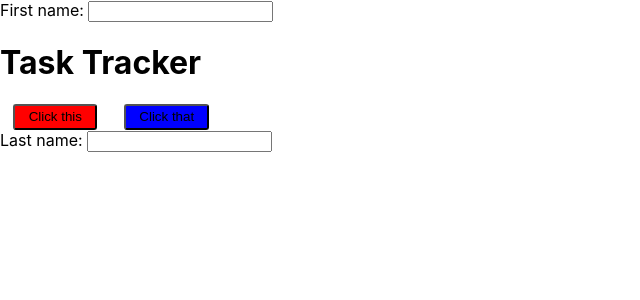
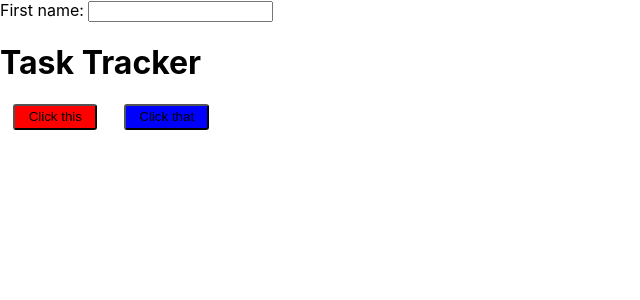
Before and after one commit to helenchg/wearml-react, a React (Create React App) app: page / in a window 1280 px wide. Shown: the top 300 px of the page, without its empty margins (0-640 px from the left). Built offline with nearby package versions, Linux system fonts and the light colour scheme.

Commit message:
got rid of wearml to see what happens

```diff
--- a/public/index.html
+++ b/public/index.html
@@ -29,15 +29,6 @@
   <body>
     <noscript>You need to enable JavaScript to run this app.</noscript>
     <div id="root"></div>
-    <form>
-      Last name:
-      <input
-        type="text"
-        name="lname"
-        data-wml-speech-command="Dead Chicken"
-        data-wml-style=".overlay"
-      />
-    </form>
     <!--
       This HTML file is a template.
       If you open it directly in the browser, you will see an empty page.
--- a/src/App.js
+++ b/src/App.js
@@ -2,9 +2,9 @@ import Header from "./components/Header";
 import { Button } from "./components/Button-style";
 
 //import "wearml/wearml_engine";
-import wearML from "wearml/wearml_engine";
+//import wearML from "wearml/wearml_engine";
 
-window.wearML = wearML;
+//window.wearML = wearML;
 
 //wearML.setCommandSet("menu");
 const App = () => {
```
